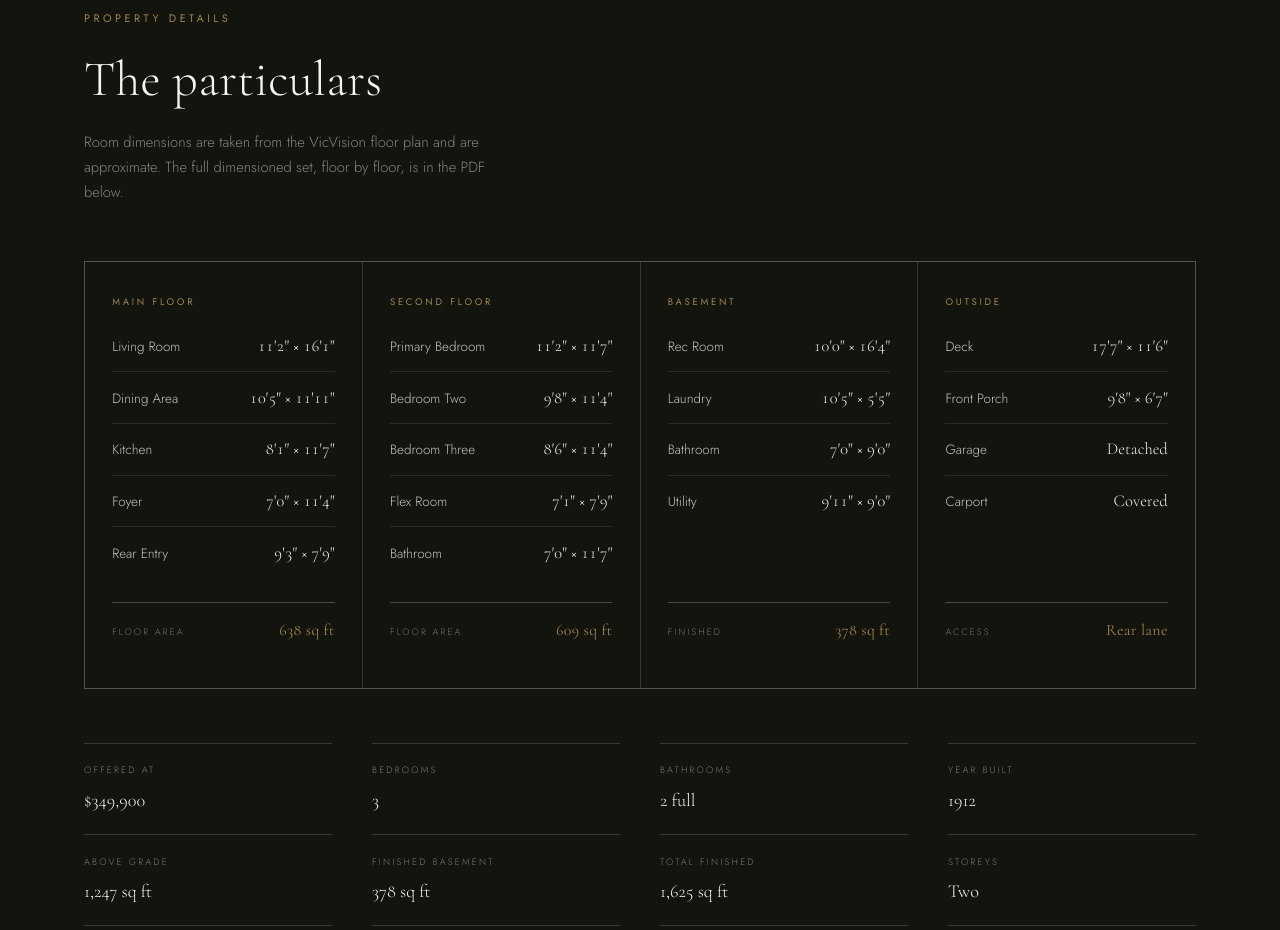
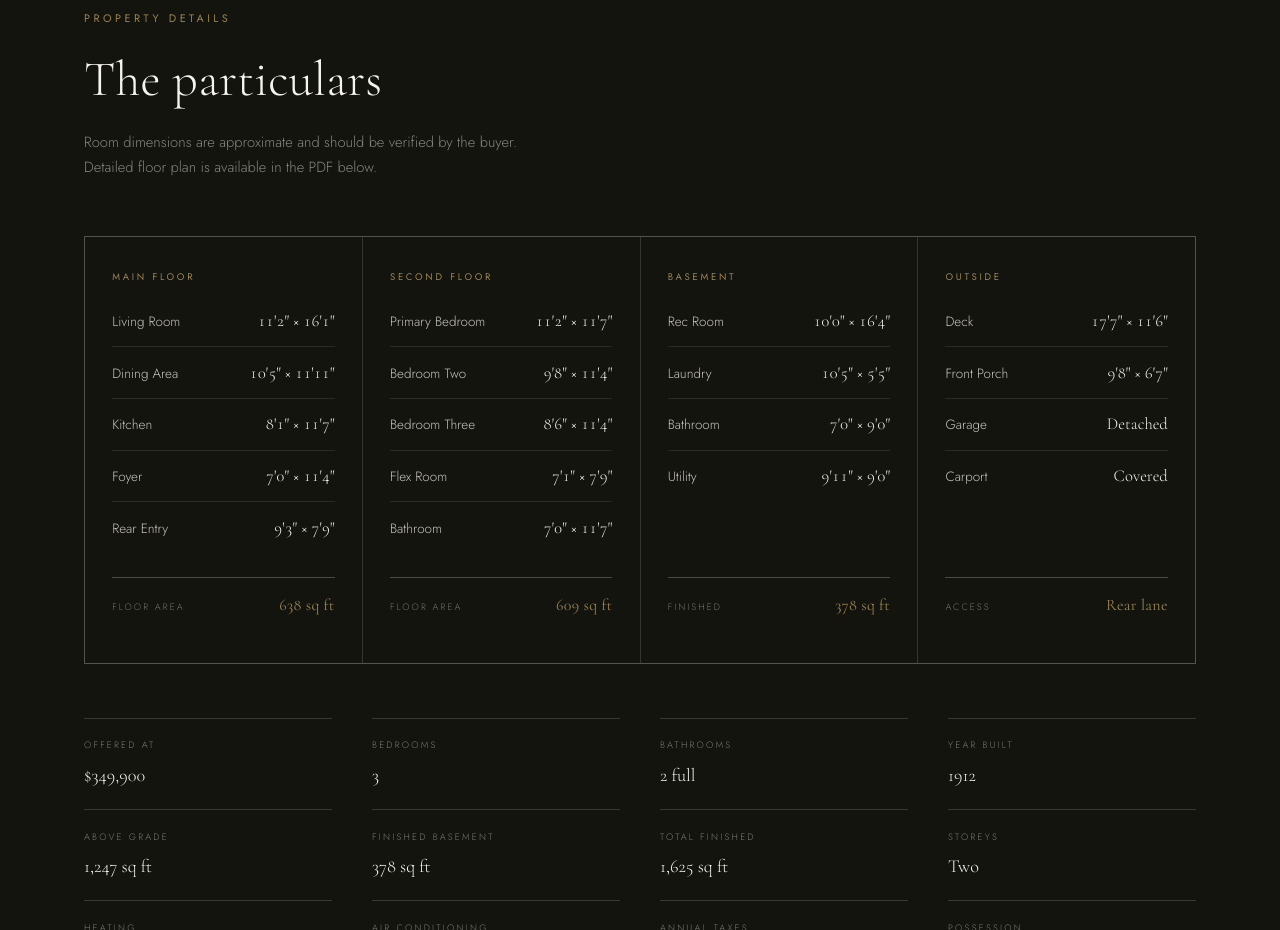
Before and after one commit to corposant/470lipton.github.io, a plain HTML site: page index.html in a window 1280 px wide. Shown: the part 4860-5790 px from the top of the page. Drawn offline with nearby package versions, Linux system fonts and the light colour scheme.

Commit message:
Reword dimension disclaimer

```diff
--- a/index.html
+++ b/index.html
@@ -630,7 +630,7 @@ Single detached garage plus covered carport off the rear lane provides parking f
   <div class="wrap rev">
     <p class="eyebrow">Property Details</p>
     <h2>The particulars</h2>
-    <p class="intro">Room dimensions are taken from the VicVision floor plan and are approximate. The full dimensioned set, floor by floor, is in the PDF below.</p>
+    <p class="intro">Room dimensions are approximate and should be verified by the buyer. Detailed floor plan is available in the PDF below.</p>
 
     <div class="floors">
       <div class="floor">
```
